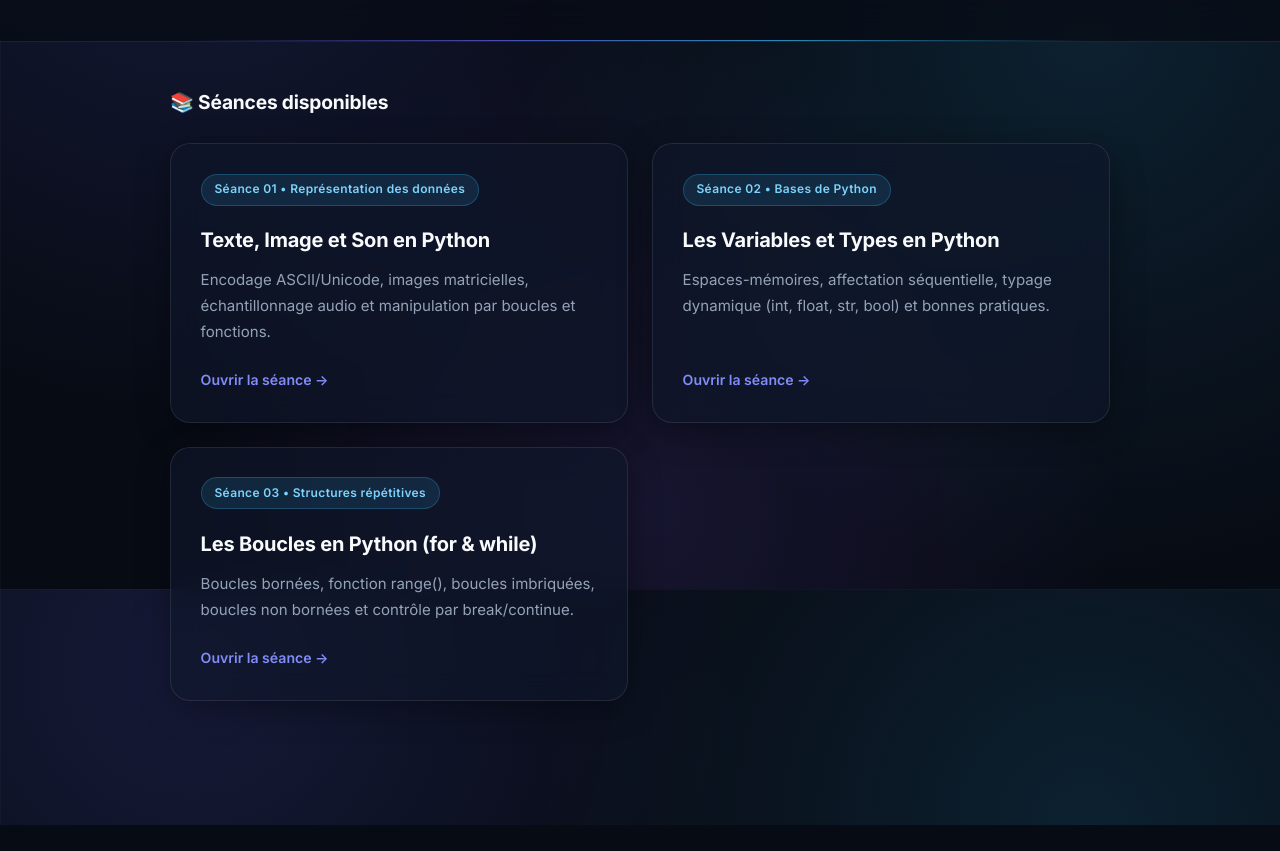
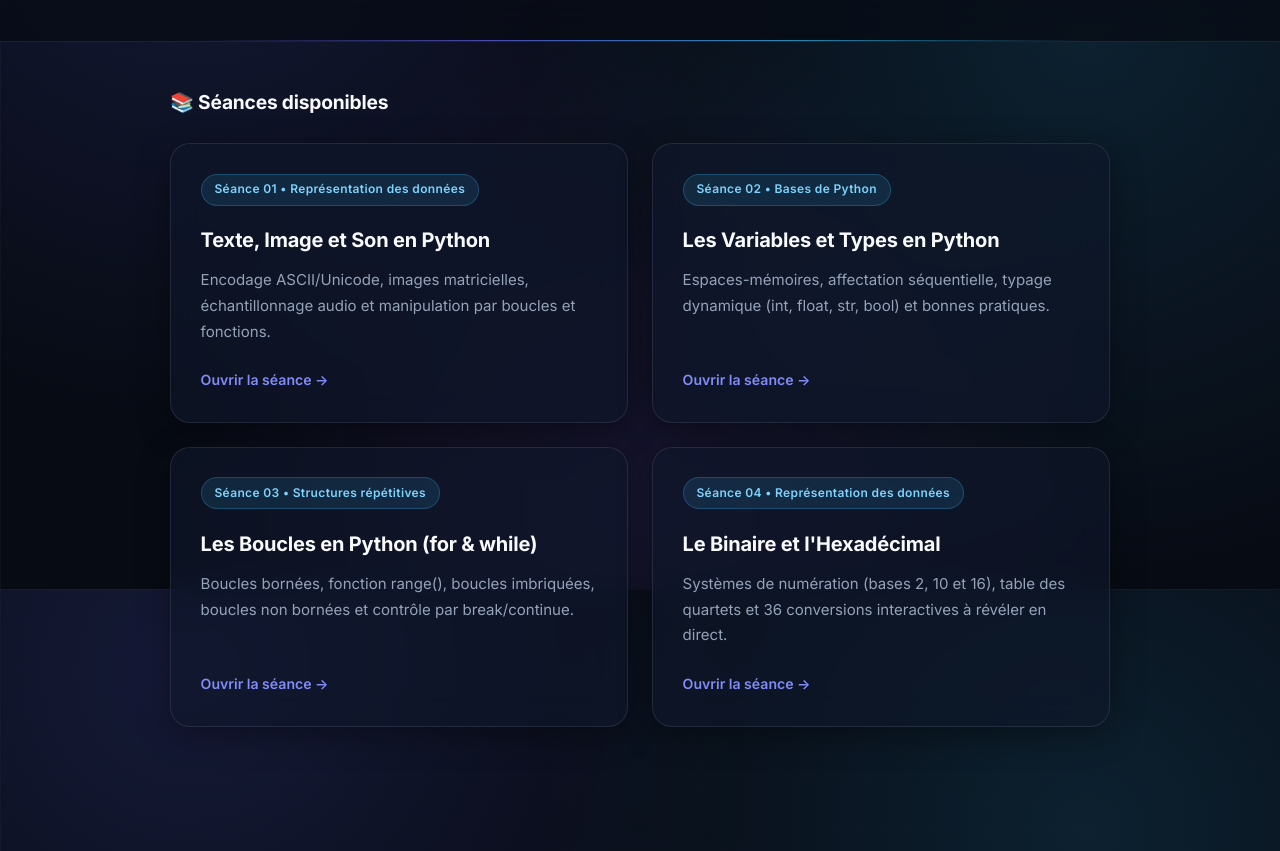
Before and after one commit to gfauveau/cours-visio, a plain HTML site: page index.html in a window 1280 px wide. Shown: the part 211-1062 px from the top of the page. Before the commit the page ends 1036 px from the top, so only its background shows below. Drawn offline with Linux system fonts and the light colour scheme.

Commit message:
Update index.html

```diff
--- a/index.html
+++ b/index.html
@@ -43,6 +43,14 @@
                 </div>
                 <div class="card-footer">Ouvrir la séance →</div>
             </a>
+            <a href="seance-4.html" class="card">
+                <div>
+                    <span class="badge">Séance 04 • Représentation des données</span>
+                    <h3>Le Binaire et l'Hexadécimal</h3>
+                    <p>Systèmes de numération (bases 2, 10 et 16), table des quartets et 36 conversions interactives à révéler en direct.</p>
+                </div>
+                <div class="card-footer">Ouvrir la séance →</div>
+            </a>
         </div>
     </main>
 </body>
```
